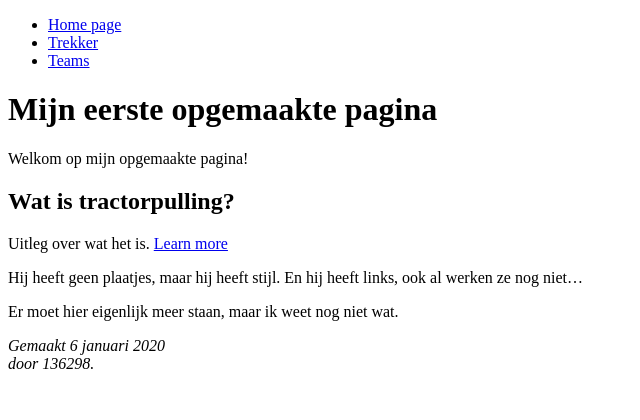
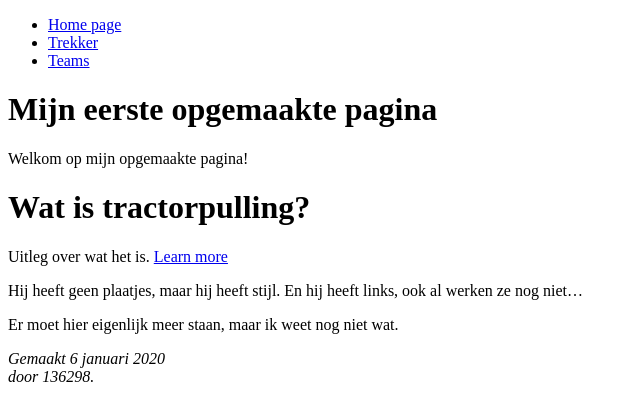
Before and after one commit to pcc136298/pcc136298.github.io, a plain HTML site: page index.html in a window 1280 px wide. Shown: the whole page, without its empty margins (0-640 px from the left). Drawn offline with Linux system fonts and the light colour scheme.

Commit message:
Update index.html

```diff
--- a/index.html
+++ b/index.html
@@ -17,15 +17,18 @@
 <h1>Mijn eerste opgemaakte pagina</h1>
 
 <p>Welkom op mijn opgemaakte pagina!
+  </p>
 
-<h2>Wat is tractorpulling?</h2>
+<h1>Wat is tractorpulling?</h1>
  <p>Uitleg over wat het is. <a href=http://learnit.nl target=”_blank”>Learn more</a>
 
 <p>Hij heeft geen plaatjes, maar hij heeft stijl.
 En hij heeft links, ook al werken ze nog niet&hellip;
+  </p>
 
 <p>Er moet hier eigenlijk meer staan,
 maar ik weet nog niet wat.
+  </p>
 
 <!-- Onderteken en dateer de pagina, wees beleefd! -->
 <address>Gemaakt 6 januari 2020<br>
```
